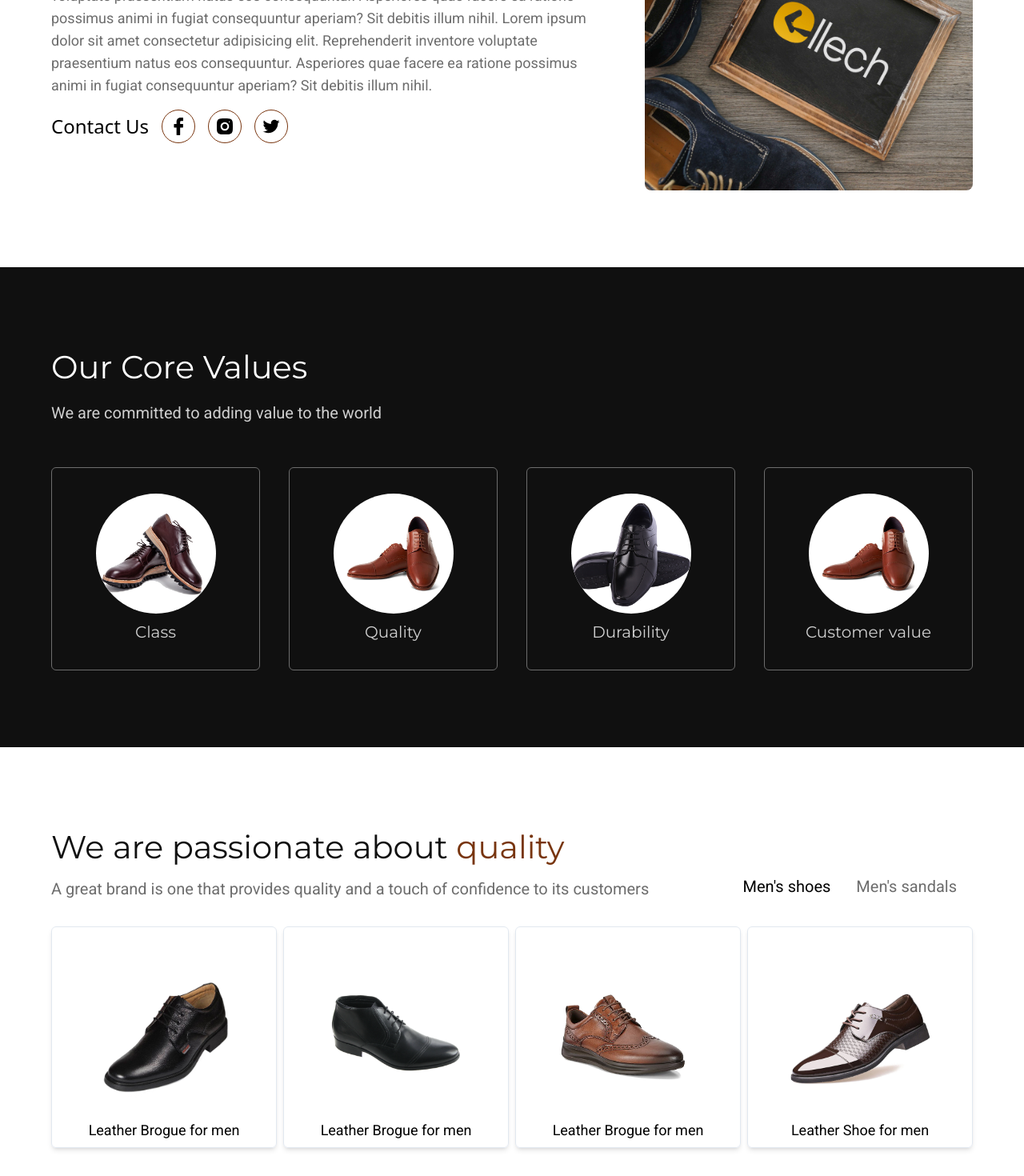
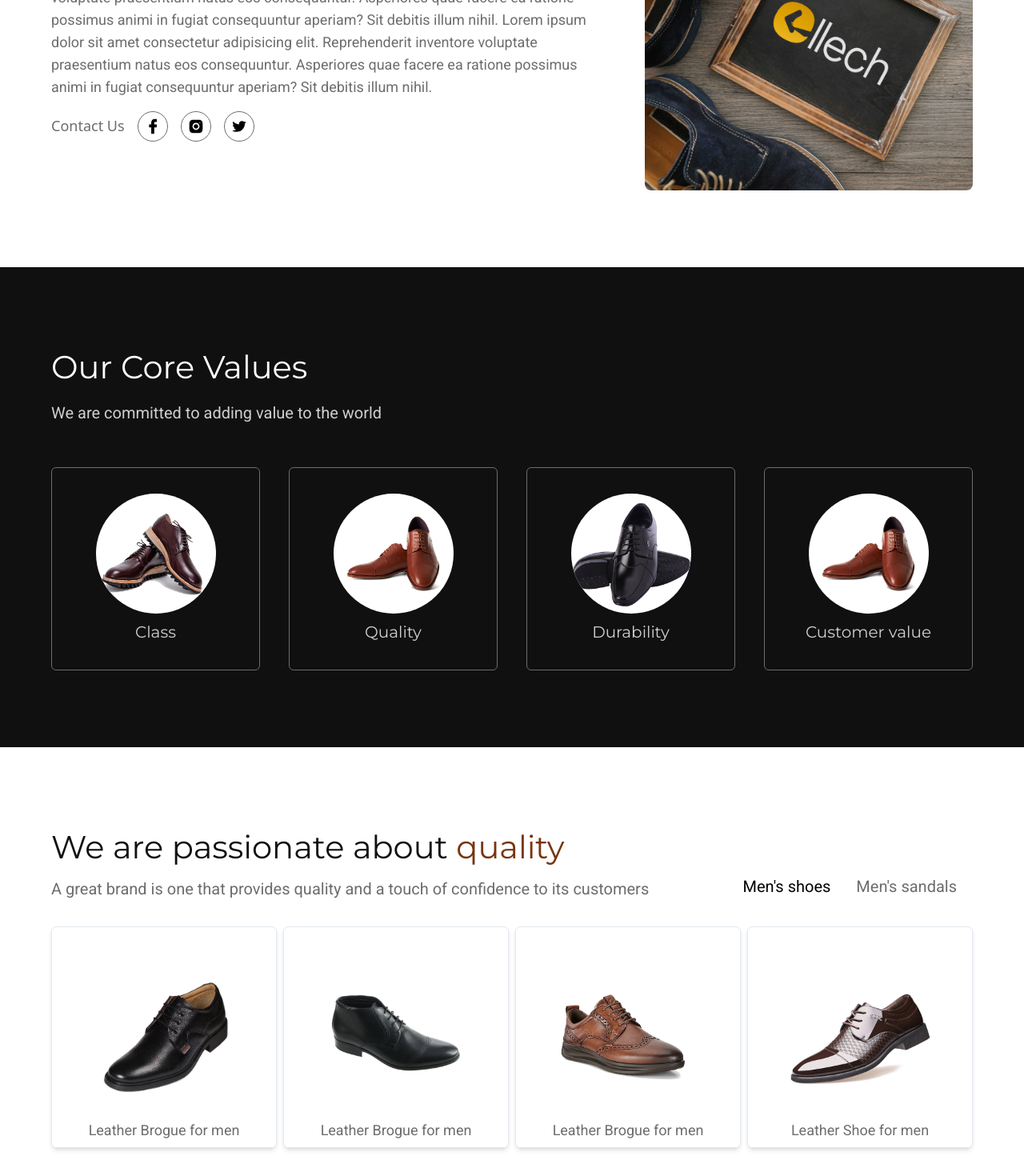
Before and after one commit to jephthahdominic/shoe-maker-template, a React (Vite) app: page / in a window 1280 px wide. Shown: the part 1260-2730 px from the top of the page at 80% size. Built offline with nearby package versions, Linux system fonts and the light colour scheme; a web font is replaced by a local one.

Commit message:
Worked on the services and values section, smothened out the animations, made the social media icons at the top

```diff
--- a/src/components/ShoeCard.jsx
+++ b/src/components/ShoeCard.jsx
@@ -9,7 +9,7 @@ const ShoeCard = ({imgURL, name, price, alt}) => {
         alt={alt}
         className='w-[200px] max-sm:w-[180px] h-[200px] max-sm:h-[180px] object-contain m-auto'
       />
-      <p className='leading-normal text-semibold font-roboto text-lg mt-2'>{name}</p>
+      <p className='leading-normal text-semibold font-roboto text-lg mt-2 text-slate-gray'>{name}</p>
       {/* <p className='font-roboto text-lg'>{price}</p> */}
     </div>
   )
--- a/src/components/SideNav.jsx
+++ b/src/components/SideNav.jsx
@@ -20,15 +20,15 @@ const SideNav = ({openSideBar, sideBarState}) => {
       <div className='flex flex-col gap-10 pl-7'>
         <ul className='w-full mt-7 flex flex-col gap-5 pt-3 pb-3'>
           {navLinks.map((link)=>(
-            <li key={link.label} className='flex justify-between items-center'>
-              <a href={link.href} className='font-montserrat text-black text-2xl font-semibold' onClick={()=>openSideBar(false)}>{link.label}</a>
+            <li key={link.label} className='flex justify-between items-center' onClick={()=>openSideBar(false)}>
+              <a href={link.url} className='font-montserrat text-black text-2xl font-semibold'>{link.label}</a>
             </li>
           ))}
         </ul>
         <div>
           <div className='flex gap-4'>
             {socialMedia.map((social)=>(
-              <a href={social.url} className='hover:cursor-pointer bg-white border rounded-full p-2 transition-all hover:bg-transparent hover:border-white'>
+              <a href={social.url} className='hover:cursor-pointer bg-white border border-slate-gray rounded-full p-2 transition-all hover:bg-transparent hover:border-white'>
                 <img src={social.imgURL} alt={social.alt} width={40} height={40}/>
               </a>
             ))}
--- a/src/sections/About.jsx
+++ b/src/sections/About.jsx
@@ -14,14 +14,15 @@ const About = () => {
         Lorem ipsum dolor sit amet consectetur adipisicing elit. Reprehenderit inventore voluptate praesentium natus eos consequuntur.
         Asperiores quae facere ea ratione possimus animi in fugiat consequuntur aperiam? Sit debitis illum nihil.</p>
         <div className='flex items-center gap-4 mt-4'>
-          <p className='text-2xl'>Contact Us</p>
+          <p className='text-lg text-slate-gray'>Contact Us</p>
           <div className='flex gap-4'>
             {socialMedia.map((media)=>(
-              <a href="" className='border border-amber-900 rounded-full p-2 bg-white-400'>
+              <a href="" className='border border-slate-gray rounded-full p-2 bg-white-400'>
                 <img
                   src={media.imgURL}
                   alt={media.alt}
-                  width={24}
+                  width={20}
+                  height={20}
                 />
               </a>
             ))}
--- a/src/sections/Footer.jsx
+++ b/src/sections/Footer.jsx
@@ -9,8 +9,7 @@ const Footer = () => {
       flex-wrap max-lg:flex-col">
         <div className="flex flex-col items-start">
           <a href="/">
-            <img src={headerLogo} alt="nike-logo"  width={300}
-            height={46}/>
+            <img src={headerLogo} alt="nike-logo" className="w-[300px] h-[300px] m-auto"/>
           </a>
         </div>
         <div className="flex flex-1 justify-between lg:gap-10 gap-20
```
